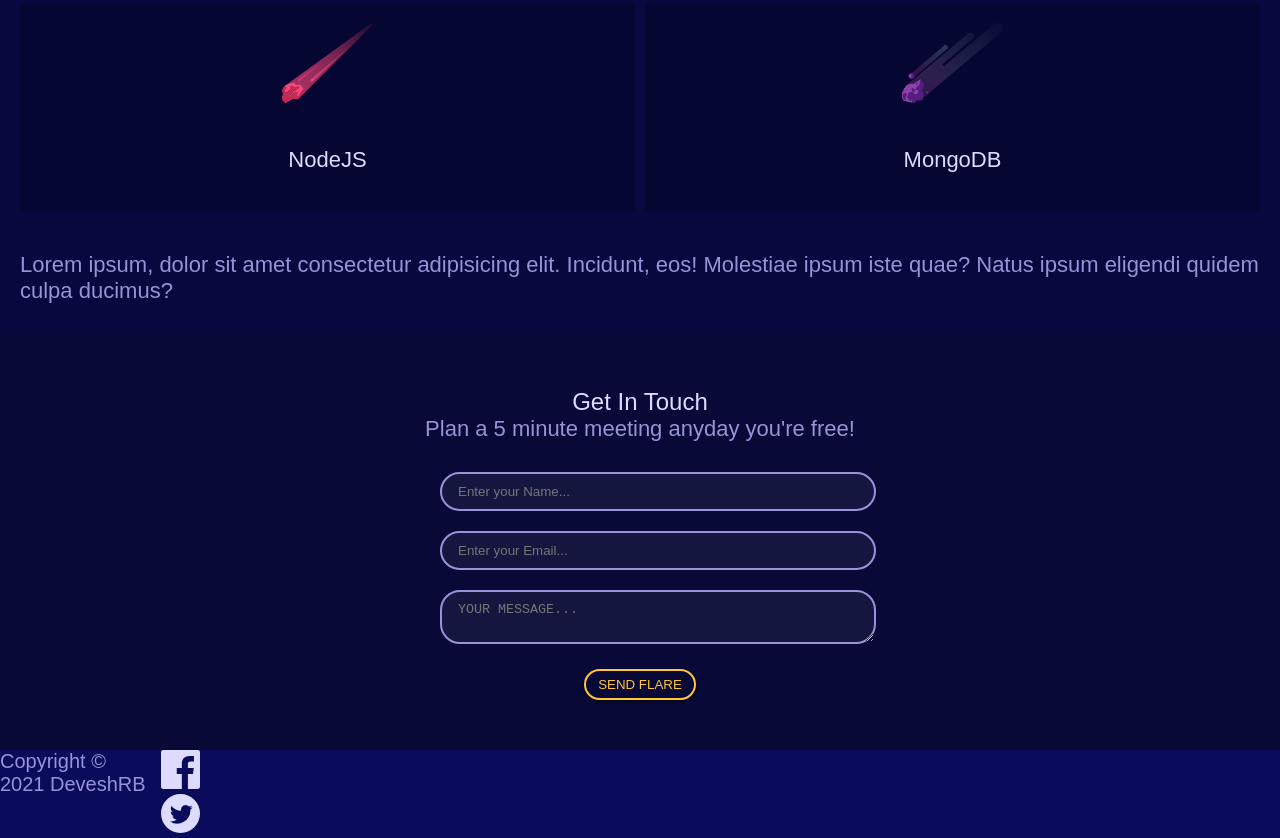
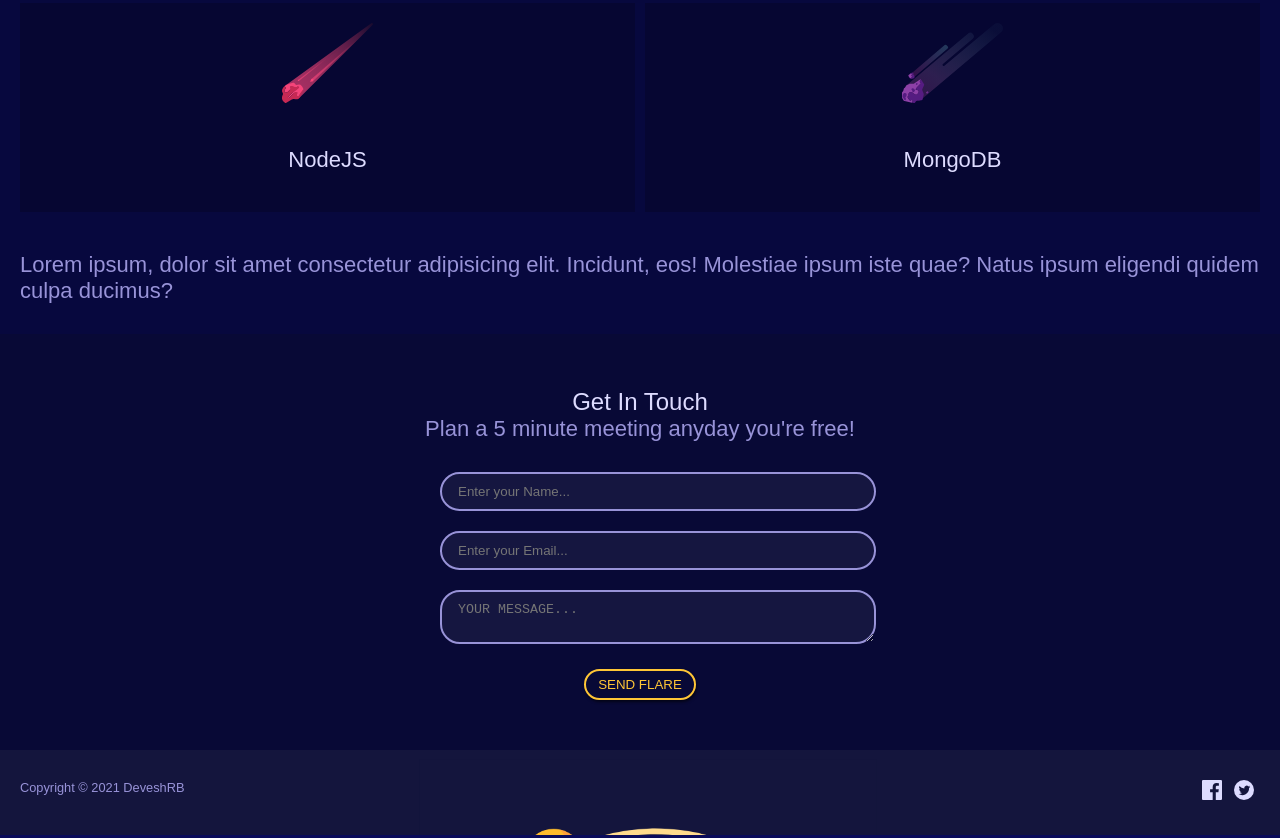
Before and after one commit to Deveshb15/Cosmo-Junkie, a plain HTML site: page index.html in a window 1280 px wide. Shown: the part 2497-3335 px from the top of the page. Drawn offline with Linux system fonts and the light colour scheme.

Commit message:
Footer Section

```diff
--- a/styles.css
+++ b/styles.css
@@ -185,7 +185,29 @@ h4{
     margin-top: 10px;
 }
 
-
+footer{
+    padding: 30px 20px;
+    background-color: #14153D;
+    background-image: url(/assets/footer_image.png);
+    background-size: 40%;
+    background-repeat: no-repeat;
+    background-position: top center;
+}
+footer .copyright{
+    grid-column: 1/3;
+    font-size: 0.8rem;
+}
+footer .social{
+    grid-column: 7/9;
+    display: flex;
+    justify-content: flex-end;
+}
+footer li{
+    margin: 0 6px;
+}
+footer img{
+    width: 20px
+}
 
 /* small tablet styles */
 @media screen and (min-width:620px){
```
